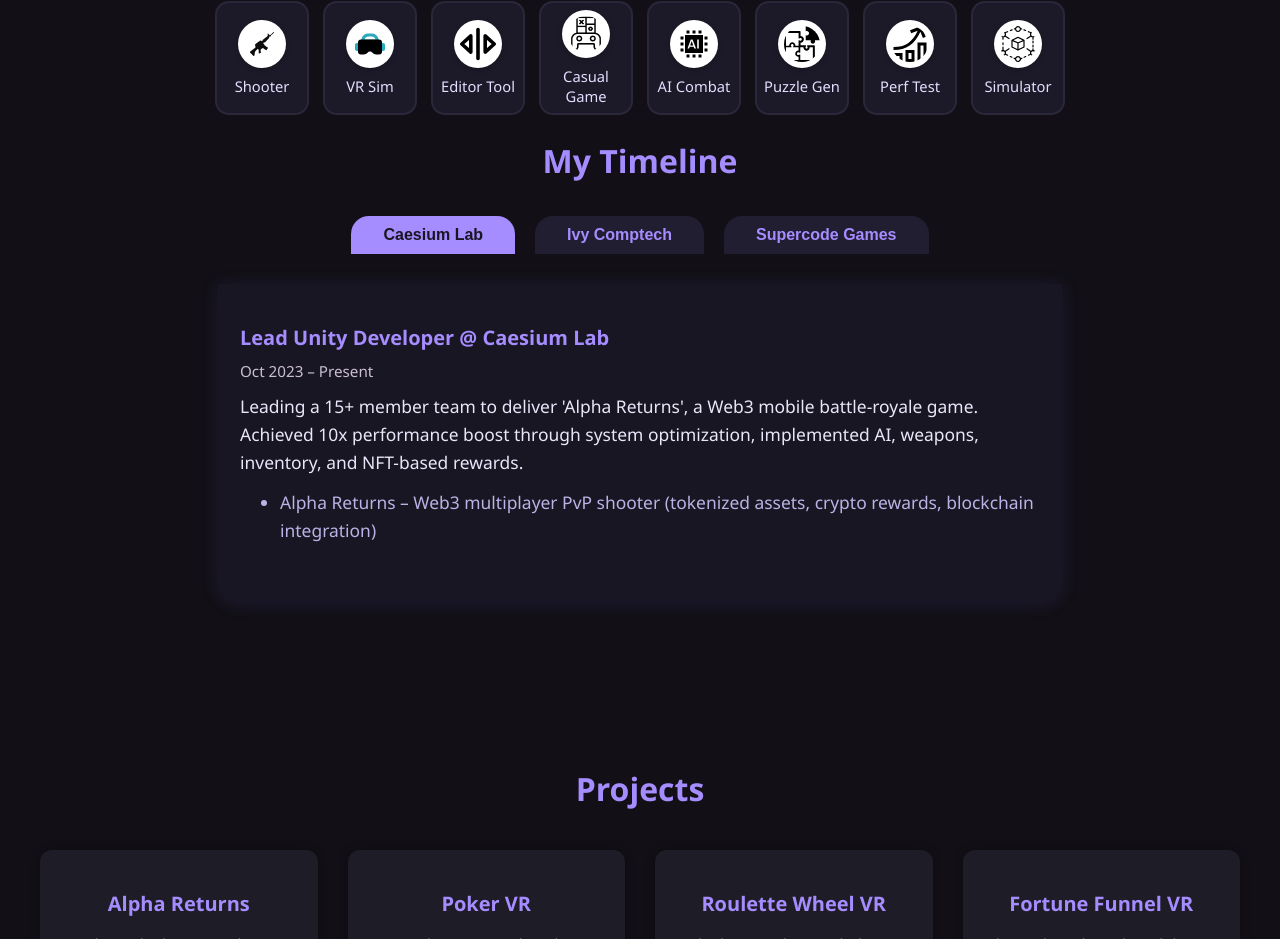
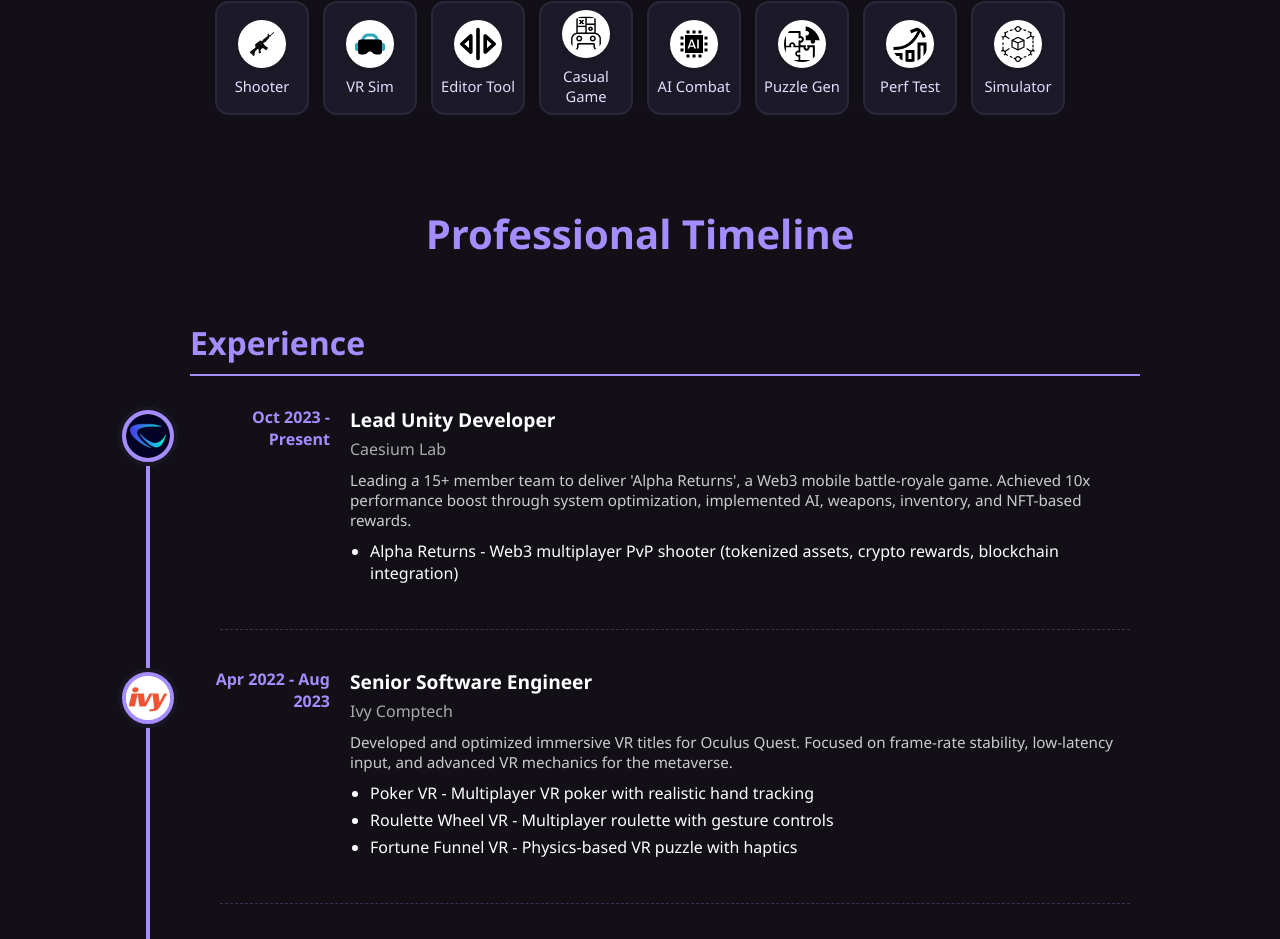
Before and after one commit to ShanmukhaJagadeesh/my-portfolio, a plain HTML site: page index.html in a window 1280 px wide. Shown: the part 1692-2631 px from the top of the page. Drawn offline with Linux system fonts and the light colour scheme; a web font is replaced by a local one.

Commit message:
time line completed

```diff
--- a/css/timeline.css
+++ b/css/timeline.css
@@ -1,90 +1,141 @@
 .timeline-section {
-    max-width: 900px;
-    margin: 0 auto 80px auto;
-    padding: 0 20px;
-    text-align: center;
+  padding: 60px 20px;
+  max-width: 1000px;
+  margin: auto;
 }
-.timeline-section h2 {
-    color: #a58cff;
-    font-size: 2rem;
-    margin-bottom: 34px;
-    font-weight: 700;
+.timeline-title {
+  text-align: center;
+  font-size: 2.5em;
+  margin-bottom: 50px;
+  color: #a58cff;
 }
-.timeline-tabs {
-    display: flex;
-    justify-content: center;
-    gap: 20px;
-    margin-bottom: 30px;
-    flex-wrap: wrap;
+.timeline-entries {
+  position: relative;
+  padding-left: 50px;
 }
-.timeline-tab {
-    background: #221e32;
-    color: #a58cff;
-    padding: 10px 32px;
-    border-radius: 18px 18px 0 0;
-    font-weight: bold;
-    cursor: pointer;
-    font-size: 1rem;
-    transition: background 0.2s, color 0.2s;
-    border: none;
-    outline: none;
+.timeline-bar {
+  position: absolute;
+  top: 100px;
+  bottom: 90px;
+  left: 0;
+  width: 4px;
+  background: #a58cff;
+  z-index: 0;
+  border-radius: 4px;
+  margin-left: 6px;
 }
-.timeline-tab.active, .timeline-tab:hover {
-    background: #a58cff;
-    color: #181622;
+.timeline-entry {
+  display: flex;
+  margin-bottom: 40px;
+  position: relative;
+  z-index: 1;
+  align-items: flex-start;
+}
+.timeline-date {
+  width: 140px;
+  flex-shrink: 0;
+  font-weight: bold;
+  color: #a58cff;
+  text-align: right;
+  padding-right: 20px;
 }
 .timeline-content {
-    background: #181622;
-    border-radius: 0 0 18px 18px;
-    box-shadow: 0 2px 18px rgba(120,100,255,0.13);
-    padding: 38px 22px;
-    text-align: left;
-    color: #e9e6fa;
-    min-height: 140px;
-    max-width: 800px;
-    margin: 0 auto;
-    font-size: 1.09rem;
-    line-height: 1.6;
-    position: relative;
+  flex: 1;
 }
-.timeline-title {
-    color: #a58cff;
-    font-weight: bold;
-    font-size: 1.25rem;
-    margin-bottom: 0.3rem;
+.timeline-role {
+  font-size: 1.2em;
+  font-weight: bold;
+  margin-bottom: 5px;
+  color: #fff;
 }
-.timeline-period {
-    font-size: 0.95rem;
-    color: #f6e8ff;
-    margin-bottom: 0.6rem;
-    opacity: 0.8;
+.timeline-company {
+  font-size: 1em;
+  color: #aaa;
+  margin-bottom: 10px;
 }
-.timeline-desc {
-    margin-bottom: 0.8rem;
+.timeline-content p {
+  margin: 5px 0 10px;
+  font-size: 0.95em;
+  color: #ccc;
 }
-.timeline-projects {
-    margin-top: 0.4rem;
+.timeline-content ul {
+  margin: 0;
+  padding-left: 20px;
 }
-.timeline-projects li {
-    margin-bottom: 0.3rem;
-    color: #b9b3e6;
+.timeline-content ul li {
+  margin-bottom: 5px;
+}
+.section-subtitle {
+  font-size: 2em;
+  margin: 60px 0 30px;
+  color: #a58cff;
+  border-bottom: 2px solid #a58cff;
+  padding-bottom: 10px;
+}
+.timeline-separator {
+  height: 0;
+  border-top: 1.5px dashed #a58cff44;
+  margin: 0 0 38px 0;
+  width: calc(100% - 40px);
+  margin-left: 30px;
 }
 
-/* ---------------------------Responsive-------------------------------- */
+.timeline-dot {
+  position: absolute;
+  left: -72px;
+  top: 0px;
+  width: 60px;
+  height: 60px;
+  background: #a58cff;
+  border-radius: 50%;
+  border: 4px solid #181622;
+  z-index: 2;
+  box-sizing: border-box;
+  display: flex;
+  align-items: center;
+  justify-content: center;
+  overflow: hidden;
+}
 
-@media (max-width: 500px) {
-    .timeline-content {
-        padding: 14px 2vw;
-        font-size: 0.99rem;
-    }
-    .timeline-section {
-        padding: 0 3vw;
-    }
-    .timeline-tabs {
-        gap: 7px;
-    }
-    .timeline-tab {
-        padding: 8px 10px;
-        font-size: 0.93rem;
-    }
+.timeline-logo {
+  width: 85%;
+  height: 85%;
+  object-fit: contain;
+  border-radius: 50%;
+  background: #fff;
 }
+
+
+@media screen and (max-width: 768px) {
+  .timeline-section {
+    padding: 20px 5px;
+  }
+  .timeline-title {
+    font-size: 2em;
+  }
+  /* .timeline-entries {
+    padding-left: 25px;
+  } */
+  .timeline-date {
+    width: 100%;
+    margin-bottom: 10px;
+    text-align: left;
+    padding-right: 0;
+  }
+  .timeline-entry {
+    flex-direction: column;
+    padding-left: 0;
+    margin-bottom: 30px;
+  }
+  /* .timeline-dot {
+    left: -22px;
+    top: 10px;
+    width: 16px;
+    height: 16px;
+    border-width: 2px;
+  } */
+  /* .timeline-separator {
+    width: 100%;
+    margin-left: 0;
+  } */
+}
--- a/data/timeline.json
+++ b/data/timeline.json
@@ -1,37 +1,56 @@
 [
     {
         "company": "Caesium Lab",
-        "period": "Oct 2023 – Present",
+        "period": "Oct 2023 - Present",
         "title": "Lead Unity Developer",
         "desc": "Leading a 15+ member team to deliver 'Alpha Returns', a Web3 mobile battle-royale game. Achieved 10x performance boost through system optimization, implemented AI, weapons, inventory, and NFT-based rewards.",
         "projects": [
-            "Alpha Returns – Web3 multiplayer PvP shooter (tokenized assets, crypto rewards, blockchain integration)"
+            "Alpha Returns - Web3 multiplayer PvP shooter (tokenized assets, crypto rewards, blockchain integration)"
         ]
     },
     {
         "company": "Ivy Comptech",
-        "period": "Apr 2022 – Aug 2023",
+        "period": "Apr 2022 - Aug 2023",
         "title": "Senior Software Engineer",
         "desc": "Developed and optimized immersive VR titles for Oculus Quest. Focused on frame-rate stability, low-latency input, and advanced VR mechanics for the metaverse.",
         "projects": [
-            "Poker VR – Multiplayer VR poker with realistic hand tracking",
-            "Roulette Wheel VR – Multiplayer roulette with gesture controls",
-            "Fortune Funnel VR – Physics-based VR puzzle with haptics"
+            "Poker VR - Multiplayer VR poker with realistic hand tracking",
+            "Roulette Wheel VR - Multiplayer roulette with gesture controls",
+            "Fortune Funnel VR - Physics-based VR puzzle with haptics"
         ]
     },
     {
         "company": "Supercode Games",
-        "period": "Jan 2019 – Apr 2022",
+        "period": "Jan 2019 - Apr 2022",
         "title": "Senior Unity Developer",
         "desc": "Led development of high-performing mobile games for the Play Store. Engineered core systems, optimized performance, and integrated visuals, audio, and QA across multiple genres.",
         "projects": [
-            "War Ground – 3D PvP shooter",
-            "Car Drift Racing – Drift physics & vehicle control",
-            "Offroad Driving – Terrain-based racing",
-            "Robot Fighting – PvP AI combat",
-            "Hop Ball – Arcade rhythm game",
-            "Arrow Twist – Physics-based arrow puzzle",
-            "Word Coach – Procedural word puzzle"
+            "War Ground - 3D PvP shooter",
+            "Car Drift Racing - Drift physics & vehicle control",
+            "Offroad Driving - Terrain-based racing",
+            "Robot Fighting - PvP AI combat",
+            "Hop Ball - Arcade rhythm game",
+            "Arrow Twist - Physics-based arrow puzzle",
+            "Word Coach - Procedural word puzzle"
         ]
+    },
+    {
+        "company": "ARDIS Enviro Solutions",
+        "period": "Nov 2015 - Feb 2017",
+        "title": "Design Engineer",
+        "desc": "Led development of high-performing mobile games for the Play Store. Engineered core systems, optimized performance, and integrated visuals, audio, and QA across multiple genres.",
+        "projects": [
+            "Designed 3D models of mechanical components and assemblies for industrial machinery.",
+            "Conducted digital simulations for structural load testing, thermal analysis, and material stress validation to ensure robust product performance.",
+            "Utilized tools such as AutoCAD, SolidWorks, and Blender for modeling, visualization, and prototype iteration.",
+            "Collaborated with cross-functional engineering teams to refine product designs for manufacturability and performance."
+        ]
+    },
+    {
+        "company": "Sasi Institute of Technology and Engineering (SITE)",
+        "period": "2011 - 2015",
+        "title": "B.Tech in Mechanical Engineering",
+        "desc": "Completed core coursework in engineering design, mechanics, and CAD modeling tools.",
+        "projects": []
     }
 ]
--- a/index.html
+++ b/index.html
@@ -56,11 +56,14 @@
     <div id="skills-container"></div>
 
     <!-- Timeline (Experience) -->
-    <section class="timeline-section" id="experience">
-        <h2>My Timeline</h2>
-        <div class="timeline-tabs" id="timelineTabs"></div>
-        <div class="timeline-content" id="timelineContent"></div>
-    </section>
+    <!-- <section class="timeline-section" id="experience"></section> -->
+
+<section class="timeline-section" id="experience">
+    <h2 class="timeline-title">Professional Timeline</h2>
+    <div class="timeline-entries"></div>
+</section>
+
+
 
     <!-- Projects Section -->
     <section class="section" id="projects">
--- a/js/timeline.js
+++ b/js/timeline.js
@@ -1,28 +1,59 @@
+// timeline.js
 export async function initTimeline() {
+    // Map company to logo file
+    const logoMap = {
+      "Caesium Lab": "images/logo/caesiumlab_logo.jpg",
+      "Ivy Comptech": "images/logo/ivycomptech_logo.jpg",
+      "Supercode Games": "images/logo/supercodegames_logo.jpg",
+      "ARDIS Enviro Solutions": "images/logo/ardisenvirosolutions.jpg",
+      "Sasi Institute of Technology and Engineering (SITE)": "images/logo/sasi_logo.jpg",
+    };
+
     const res = await fetch('data/timeline.json');
     const timelineData = await res.json();
-    const tabs = document.getElementById('timelineTabs');
-    const content = document.getElementById('timelineContent');
 
-    function render(index = 0) {
-        tabs.innerHTML = '';
-        timelineData.forEach((entry, i) => {
-            const tab = document.createElement('button');
-            tab.className = 'timeline-tab' + (i === index ? ' active' : '');
-            tab.innerText = entry.company;
-            tab.addEventListener('click', () => render(i));
-            tabs.appendChild(tab);
-        });
+    const container = document.querySelector('.timeline-section .timeline-entries');
+    container.innerHTML = `<div class="timeline-bar"></div>`;
 
-        const entry = timelineData[index];
-        content.innerHTML = `
-            <div class="timeline-title">${entry.title} @ ${entry.company}</div>
-            <div class="timeline-period">${entry.period}</div>
-            <div class="timeline-desc">${entry.desc}</div>
-            <ul class="timeline-projects">
-                ${entry.projects.map(p => `<li>${p}</li>`).join('')}
-            </ul>
+    // Find where education starts
+    let eduIdx = timelineData.findIndex(
+        e => (e.company && e.company.toLowerCase().includes('institute'))
+          || (e.title && e.title.toLowerCase().includes('b.tech'))
+          || (e.title && e.title.toLowerCase().includes('education'))
+    );
+    if (eduIdx === -1) eduIdx = timelineData.length; // fallback: all experience
+
+    // Experience Heading
+    container.innerHTML += `<h3 class="section-subtitle">Experience</h3>`;
+
+    timelineData.forEach((entry, idx) => {
+        // Add Education Heading just before the first education entry
+        if (idx === eduIdx) {
+            container.innerHTML += `<h3 class="section-subtitle">Education</h3>`;
+        }
+        const logoSrc = logoMap[entry.company] || "Images/Logo/default.png";
+        container.innerHTML += `
+            <div class="timeline-entry">
+                <div class="timeline-dot">
+                    <img class="timeline-logo" src="${logoSrc}" alt="${entry.company} logo">
+                </div>
+                <div class="timeline-date">${entry.period || entry.date || ""}</div>
+                <div class="timeline-content">
+                    <div class="timeline-role">${entry.title}</div>
+                    <div class="timeline-company">${entry.company}</div>
+                    <p>${entry.desc || ""}</p>
+                    ${entry.projects && entry.projects.length > 0
+                        ? `<ul>${entry.projects.map(p => `<li>${p}</li>`).join('')}</ul>`
+                        : ''}
+                </div>
+            </div>
         `;
-    }
-    render(0);
+        // Add separator IF (not last entry) AND (next entry is not a heading)
+        // i.e., don't add after section heading or after last entry
+        const isLastEntry = idx === timelineData.length - 1;
+        const isBeforeEducation = (idx + 1 === eduIdx); // the entry just before education heading
+        if (!isLastEntry && !isBeforeEducation) {
+            container.innerHTML += `<div class="timeline-separator"></div>`;
+        }
+    });
 }
```
Also changed, not shown: Images/logo/ardisenvirosolutions.jpg (added), Images/logo/caesiumlab_logo.jpg (added), Images/logo/ivycomptech_logo.jpg (added), Images/logo/sasi_logo.jpg (added), Images/logo/supercodegames_logo.jpg (added).
